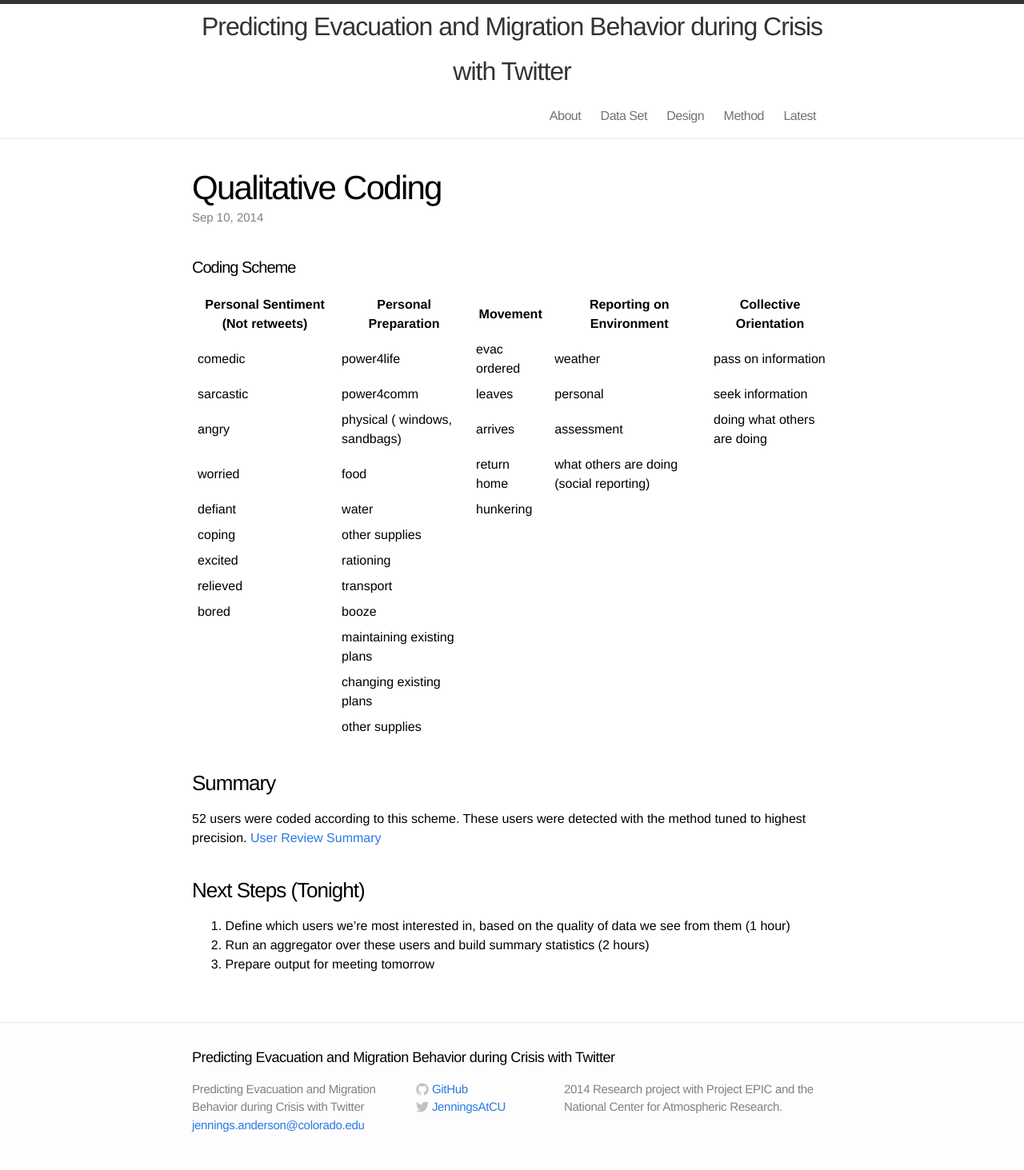
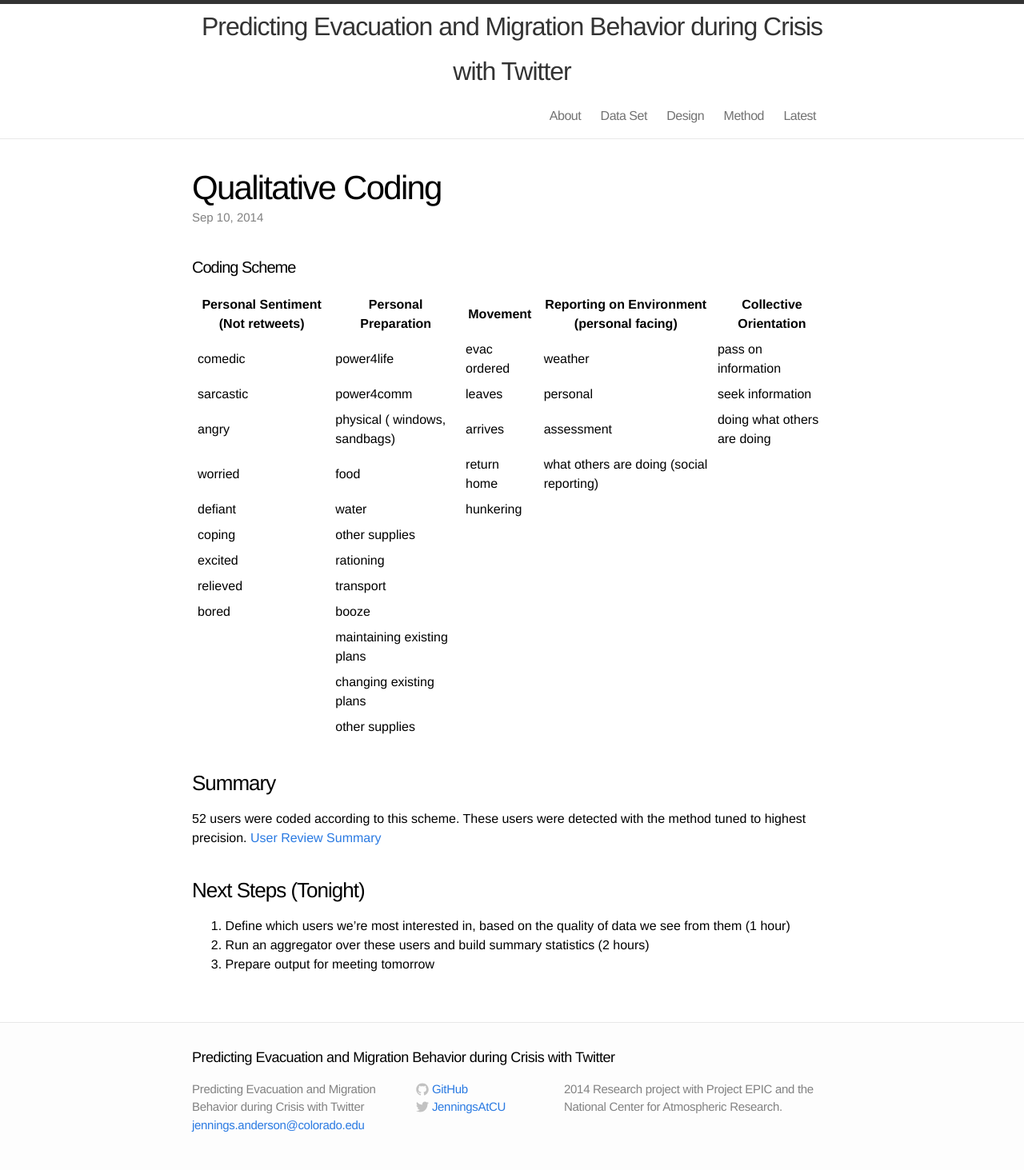
Before and after one commit to jenningsanderson/Twitter-Evacuation-Patterns, a Jekyll site: the page built from _posts/2014-09-07-Qualitative-Coding.md, in a window 1280 px wide. Shown: the whole page at 80% size. Built offline with Jekyll 4.4.1, drawn with Linux system fonts in a browser that asks for light colours.

Commit message:
updating coding

```diff
--- a/_posts/2014-09-07-Qualitative-Coding.md
+++ b/_posts/2014-09-07-Qualitative-Coding.md
@@ -7,7 +7,7 @@ permalink: "/coding"
 
 ####Coding Scheme
 
-| Personal Sentiment (Not retweets)| Personal Preparation | Movement | Reporting on Environment  | Collective Orientation |
+| Personal Sentiment (Not retweets)| Personal Preparation | Movement | Reporting on Environment (personal facing)  | Collective Orientation |
 |-------------------------------------------------------------------------------------------------------------------------|
 | comedic	                         | power4life           | evac ordered| weather                | pass on information    |
 | sarcastic                        | power4comm           | leaves      | personal               | seek information       |
```
